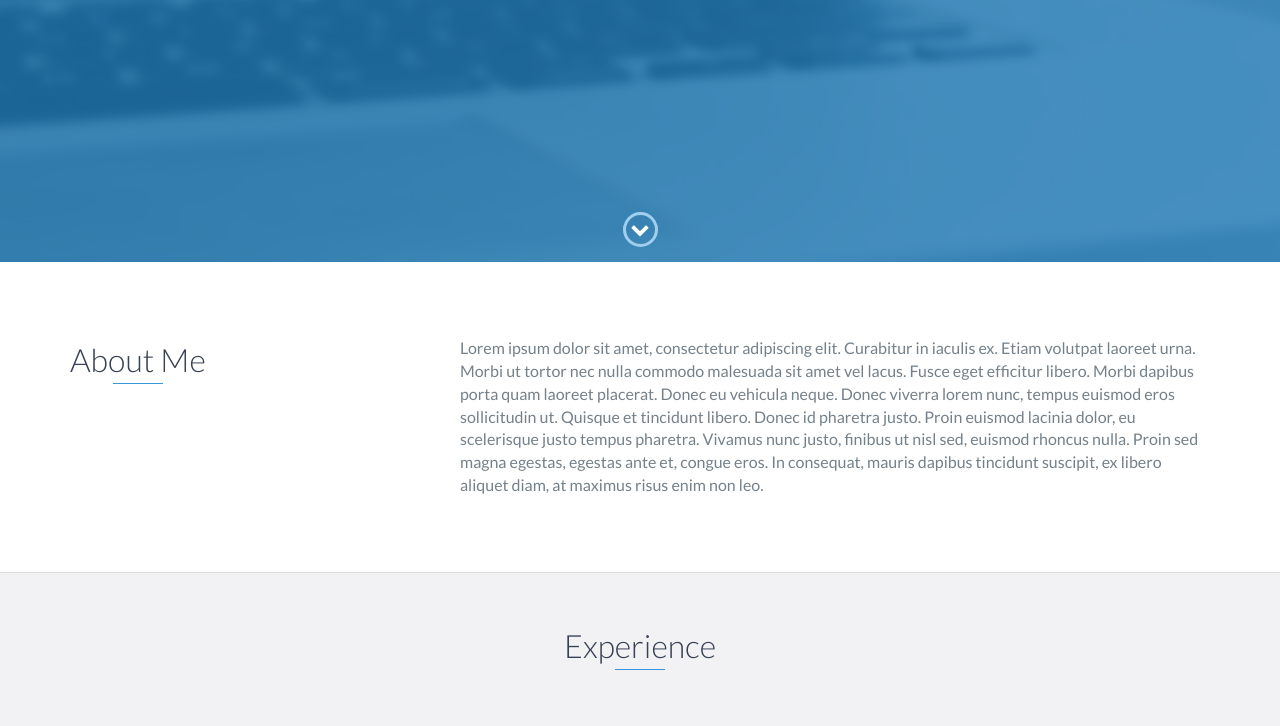
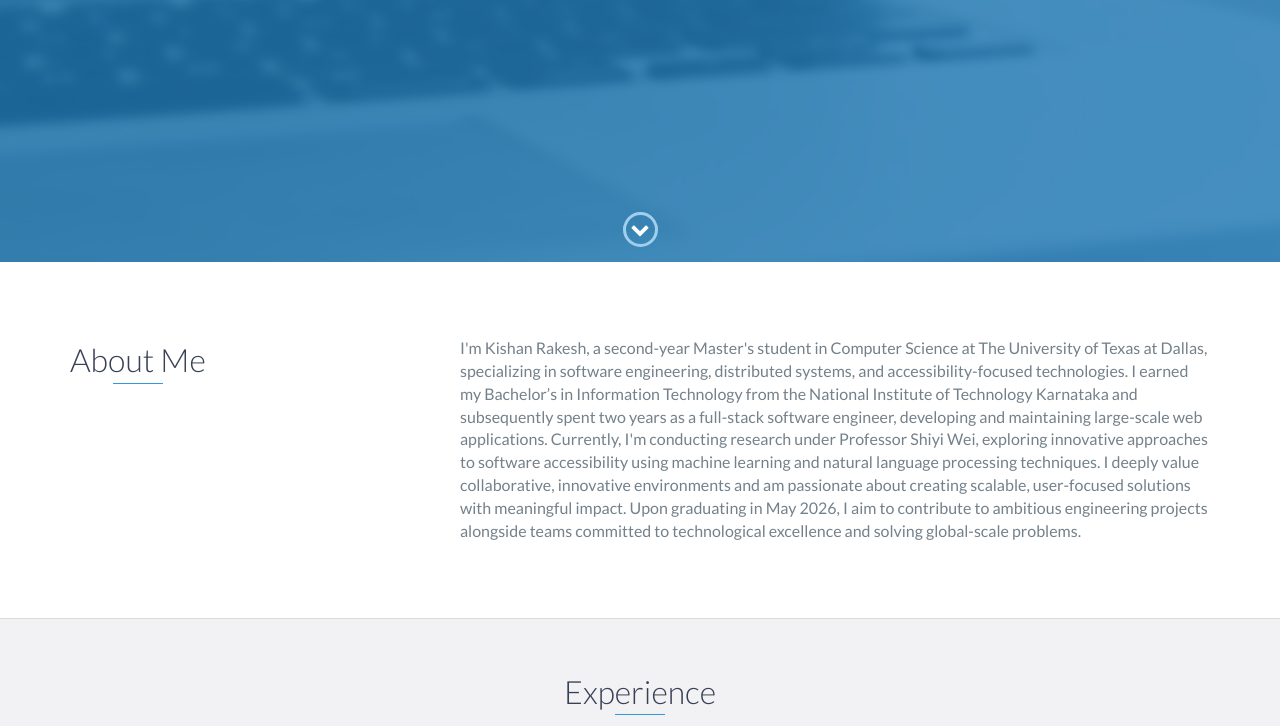
Before and after one commit to kishanrakesh/portfolio, a website: page index.html in a window 1280 px wide. Shown: the part 538-1264 px from the top of the page. Drawn offline with nearby package versions, Linux system fonts and the light colour scheme.

Commit message:
Updated About Me section.

```diff
--- a/index.html
+++ b/index.html
@@ -73,9 +73,11 @@
                 </div>
                 <div class="col-md-8">
                     <p>
-                        Lorem ipsum dolor sit amet, consectetur adipiscing elit. Curabitur in iaculis ex. Etiam volutpat laoreet urna. Morbi ut tortor nec nulla commodo malesuada sit amet vel lacus. Fusce eget efficitur libero. Morbi dapibus porta quam laoreet placerat. Donec
-                        eu vehicula neque. Donec viverra lorem nunc, tempus euismod eros sollicitudin ut. Quisque et tincidunt libero. Donec id pharetra justo. Proin euismod lacinia dolor, eu scelerisque justo tempus pharetra. Vivamus nunc justo, finibus
-                        ut nisl sed, euismod rhoncus nulla. Proin sed magna egestas, egestas ante et, congue eros. In consequat, mauris dapibus tincidunt suscipit, ex libero aliquet diam, at maximus risus enim non leo.
+                        I'm Kishan Rakesh, a second-year Master's student in Computer Science at The University of Texas at Dallas, specializing in software engineering, distributed systems, and accessibility-focused technologies.
+
+I earned my Bachelor’s in Information Technology from the National Institute of Technology Karnataka and subsequently spent two years as a full-stack software engineer, developing and maintaining large-scale web applications. Currently, I'm conducting research under Professor Shiyi Wei, exploring innovative approaches to software accessibility using machine learning and natural language processing techniques.
+
+I deeply value collaborative, innovative environments and am passionate about creating scalable, user-focused solutions with meaningful impact. Upon graduating in May 2026, I aim to contribute to ambitious engineering projects alongside teams committed to technological excellence and solving global-scale problems.
                     </p>
                 </div>
             </div>
```
